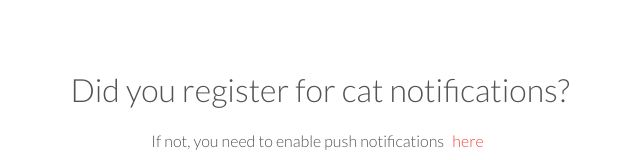
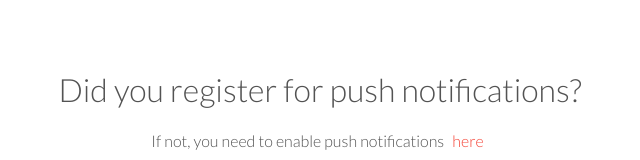
Before and after one commit to Thiruppathi/leeds-js-post, a website: page public/notify.html in a window 1280 px wide. Shown: the part 279-439 px from the top of the page, without its empty margins (320-960 px from the left). Drawn offline with Linux system fonts and the light colour scheme; no server answers.

Commit message:
rephrasing

```diff
--- a/public/notify.html
+++ b/public/notify.html
@@ -23,7 +23,7 @@
     <button class='push-button' id="button">🍟🍞🍹🍺</button>
     <p>There are currently <span id="count" class="in">0</span> registered listeners</p>
     <br><br>
-    <h1>Did you register for cat notifications?</h1>
+    <h1>Did you register for push notifications?</h1>
     <p>If not, you need to enable push notifications <a href="index.html">here</a></p>
 
     <div id="footer">
```
